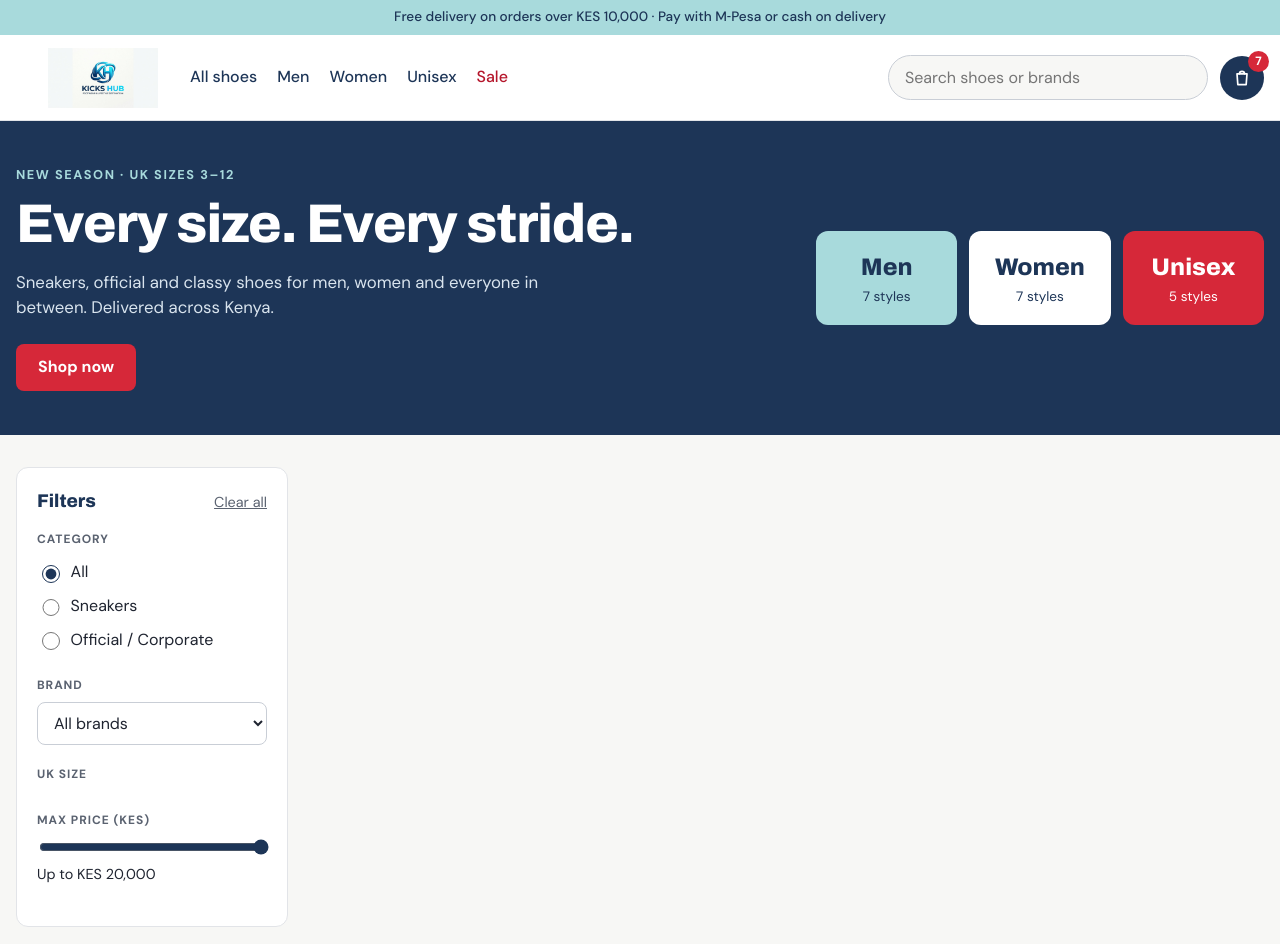
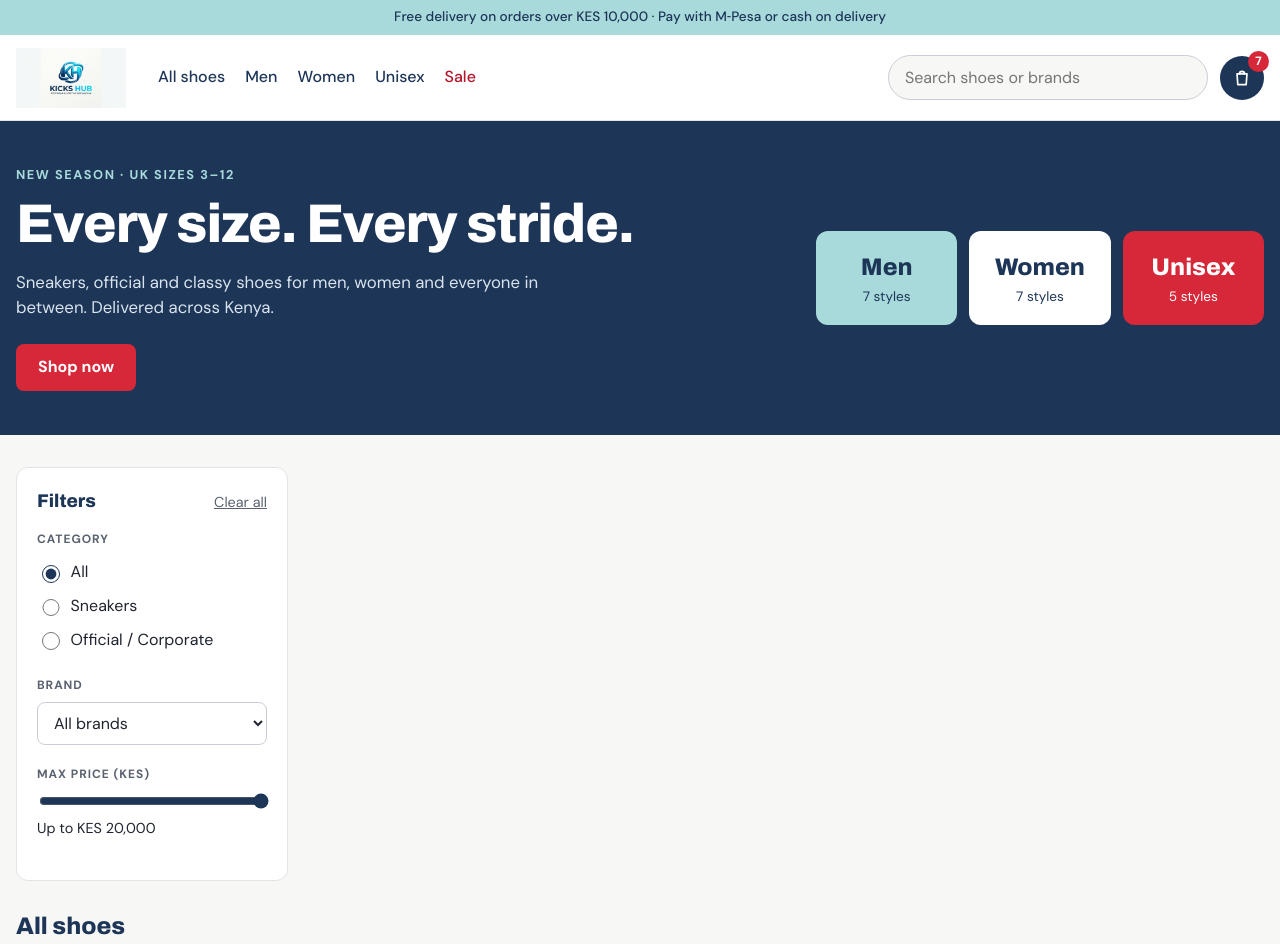
Before and after one commit to Skysparl/kicks-hub, a website with bundled scripts: page index.html in a window 1280 px wide. Shown: the top 944 px of the page. Built offline with nearby package versions, Linux system fonts and the light colour scheme; data requests are answered from the project's data file.

Commit message:
fix: logo link and remove empty size filter

```diff
--- a/index.html
+++ b/index.html
@@ -19,7 +19,7 @@
   <p class="promo-bar">Free delivery on orders over KES 10,000 · Pay with M&#8209;Pesa or cash on delivery</p>
   <header class="site-header">
     <div class="container header-inner">
-          <a class="logo" href="#/" aria-label="Kicks Hub home"></a>
+          <a class="logo" href="#/" aria-label="Kicks Hub home">
         <img src="assets/kicks-hub-logo.jpeg" class="logo-mark" alt="Kicks Hub logo">
       </a>
       <nav class="main-nav" aria-label="Shop by">
@@ -78,10 +78,6 @@
               <legend>Brand</legend>
               <label for="filter-brand" class="visually-hidden">Brand</label>
               <select id="filter-brand" name="brand"><option value="">All brands</option></select>
-            </fieldset>
-            <fieldset>
-              <legend>UK size</legend>
-              <div class="size-filter" id="size-filter"></div>
             </fieldset>
             <fieldset>
               <legend>Max price (KES)</legend>
```
